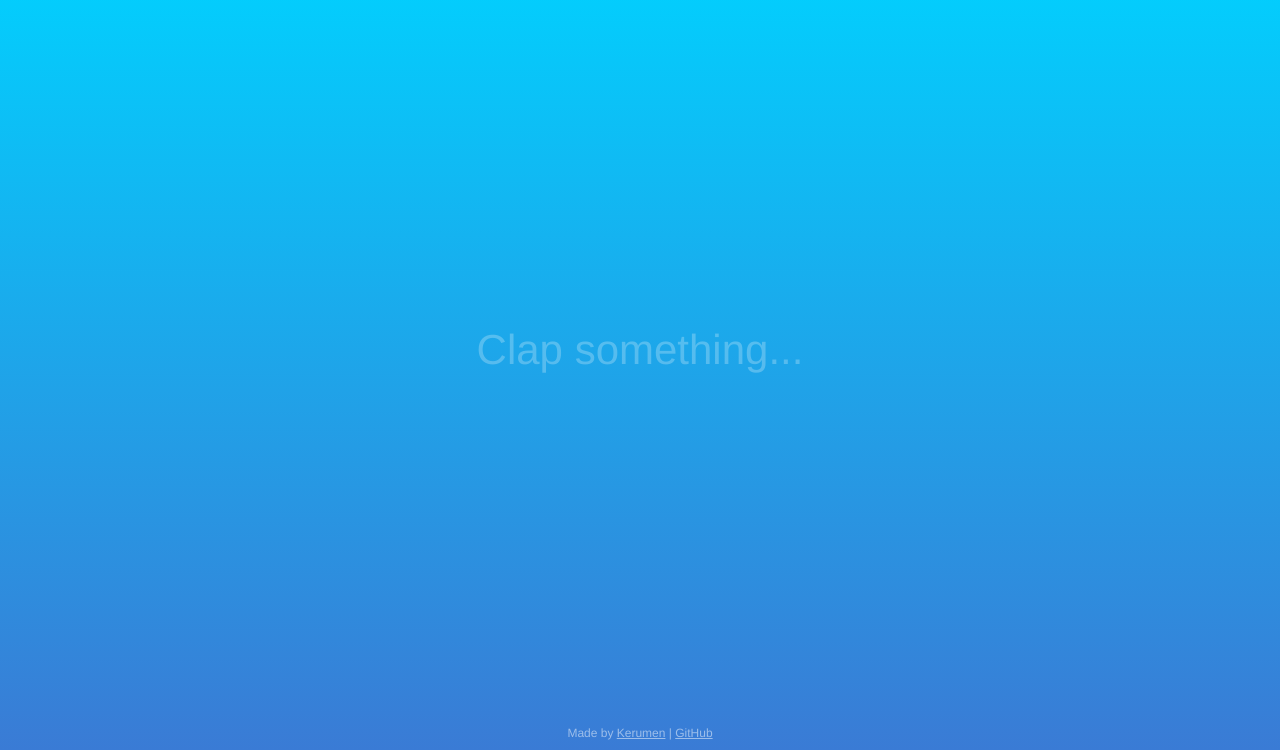
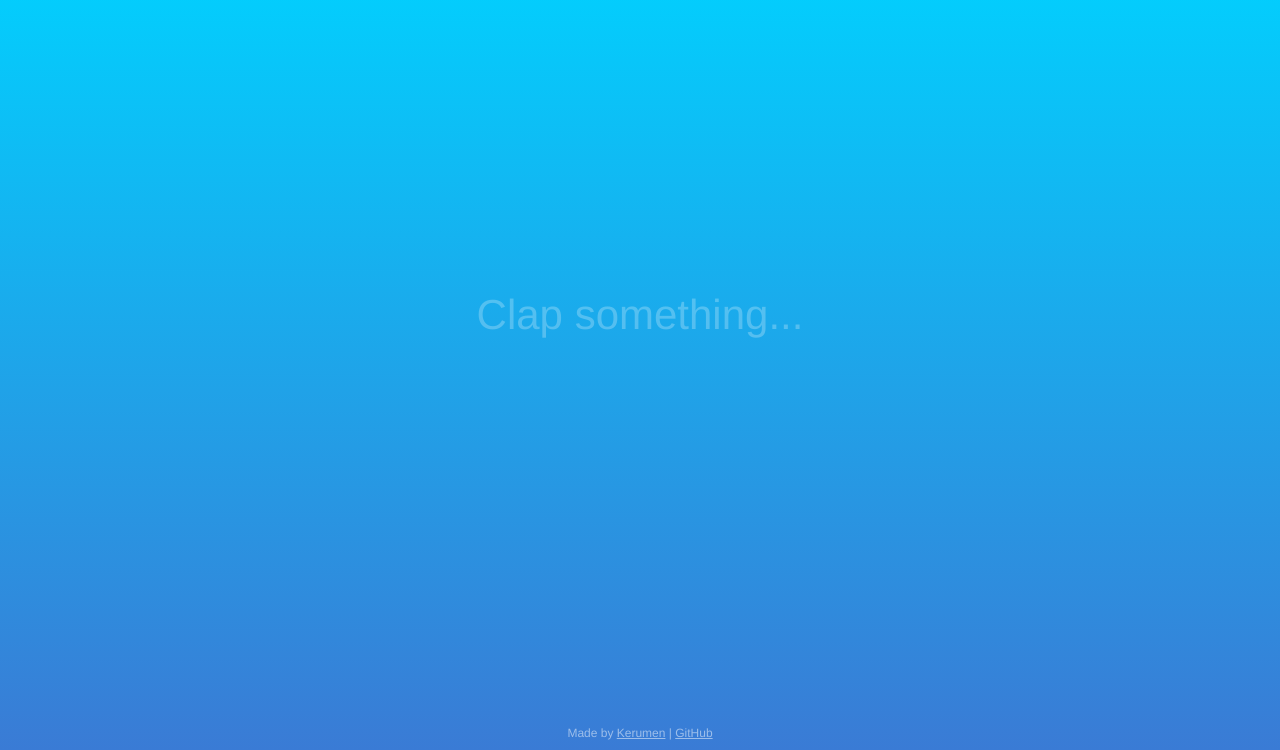
Before and after one commit to Kerumen/clap-studio, a website: page index.html in a window 1280 px wide. Shown: the part 50-800 px from the top of the page. Drawn offline with nearby package versions, Linux system fonts and the light colour scheme.

Commit message:
Lift-up the main content

```diff
--- a/index.html
+++ b/index.html
@@ -52,9 +52,9 @@
 
       .main {
         position: absolute;
-        top: 50%;
+        top: 40%;
         left: 50%;
-        transform: translate(-50%, -50%);
+        transform: translateX(-50%);
         font-size: 42px;
         width: 80%;
         text-align: center;
```
